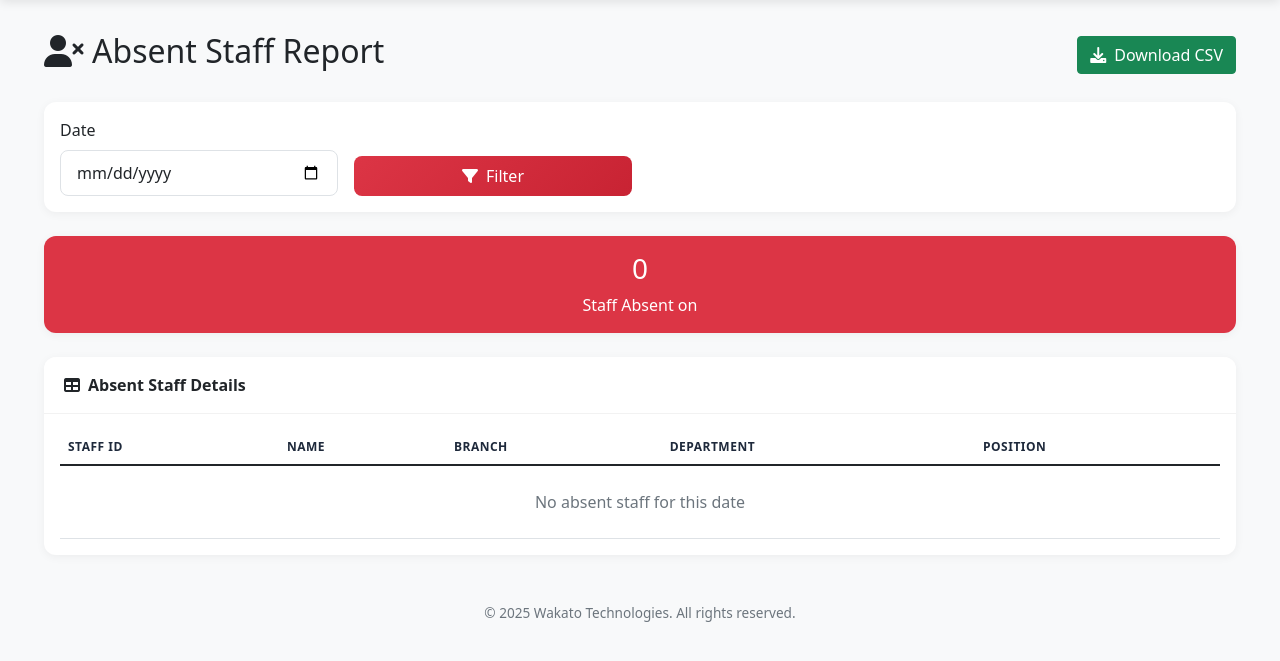
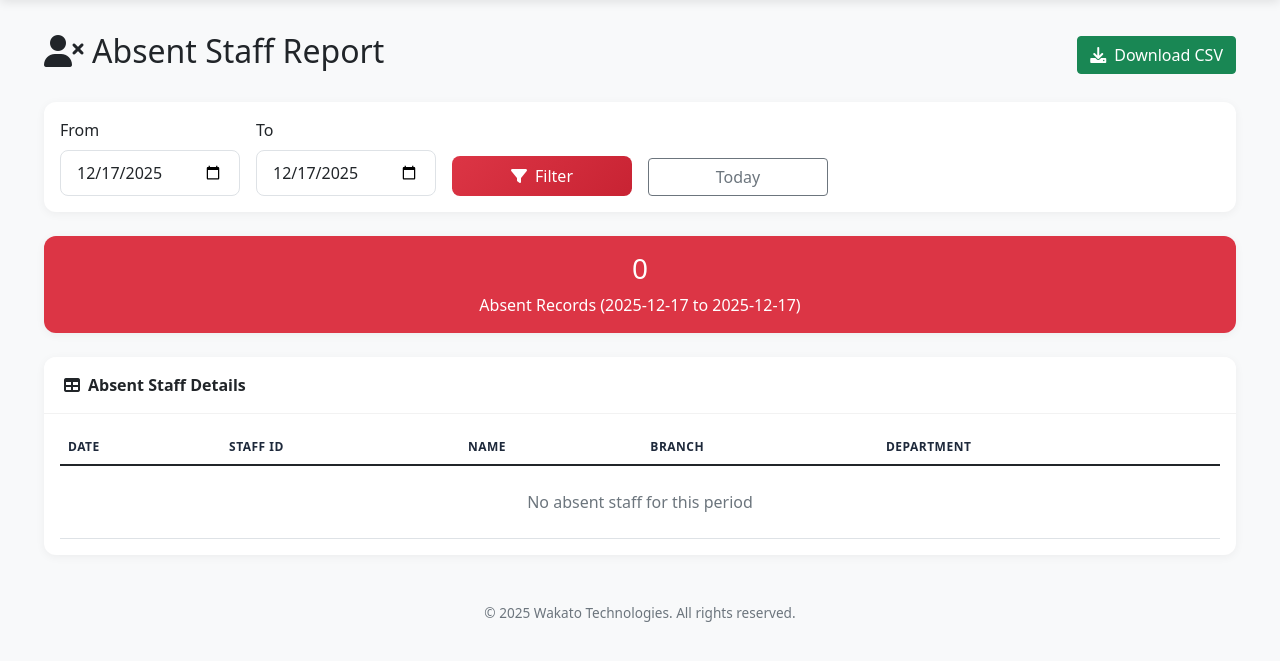
Before and after one commit to naturalwaves/attendance-system, a Flask app: page /reports/absent in a window 1280 px wide. Shown: the part 66-727 px from the top of the page. Run offline with Flask 3, Linux system fonts and the light colour scheme; the visitor is signed in with stand-in values (Sample User, id 1); data comes from the database, SQL or seed files in the repository; data that the repository does not hold is empty.

Commit message:
Update absent_report.html

```diff
--- a/templates/absent_report.html
+++ b/templates/absent_report.html
@@ -5,7 +5,7 @@
 {% block content %}
 <div class="d-flex justify-content-between align-items-center mb-4">
     <h2><i class="fas fa-user-times me-2"></i>Absent Staff Report</h2>
-    <a href="{{ url_for('download_absent', date=selected_date, school_id=selected_school_id or '') }}" class="btn btn-success">
+    <a href="{{ url_for('download_absent_report', date_from=date_from, date_to=date_to, school_id=school_id or '') }}" class="btn btn-success">
         <i class="fas fa-download me-2"></i>Download CSV
     </a>
 </div>
@@ -13,37 +13,44 @@
 <div class="card mb-4">
     <div class="card-body">
         <form method="GET" class="row g-3 align-items-end">
-            <div class="col-md-3">
-                <label class="form-label">Date</label>
-                <input type="date" name="date" class="form-control" value="{{ selected_date }}">
+            <div class="col-md-2">
+                <label class="form-label">From</label>
+                <input type="date" name="date_from" class="form-control" value="{{ date_from }}">
+            </div>
+            <div class="col-md-2">
+                <label class="form-label">To</label>
+                <input type="date" name="date_to" class="form-control" value="{{ date_to }}">
             </div>
 
             {% if current_user.role in ['super_admin', 'hr_viewer', 'ceo_viewer'] %}
-            <div class="col-md-3">
+            <div class="col-md-2">
                 <label class="form-label">Organization</label>
                 <select name="organization_id" id="organizationFilter" class="form-select">
                     <option value="">All Organizations</option>
                     {% for org in organizations %}
-                    <option value="{{ org.id }}" {% if selected_organization_id == org.id %}selected{% endif %}>{{ org.name }}</option>
+                    <option value="{{ org.id }}">{{ org.name }}</option>
                     {% endfor %}
                 </select>
             </div>
 
-            <div class="col-md-3">
+            <div class="col-md-2">
                 <label class="form-label">Branch</label>
                 <select name="school_id" id="branchFilter" class="form-select">
                     <option value="">All Branches</option>
-                    {% for school in schools %}
-                    <option value="{{ school.id }}" data-org="{{ school.organization_id or '' }}" {% if selected_school_id == school.id %}selected{% endif %}>{{ school.name }}</option>
+                    {% for s in schools %}
+                    <option value="{{ s.id }}" data-org="{{ s.organization_id or '' }}" {% if school_id == s.id|string %}selected{% endif %}>{{ s.name }}</option>
                     {% endfor %}
                 </select>
             </div>
             {% endif %}
 
-            <div class="col-md-3">
+            <div class="col-md-2">
                 <button type="submit" class="btn btn-primary w-100">
                     <i class="fas fa-filter me-2"></i>Filter
                 </button>
+            </div>
+            <div class="col-md-2">
+                <a href="{{ url_for('absent_report', today=1) }}" class="btn btn-outline-secondary w-100">Today</a>
             </div>
         </form>
     </div>
@@ -51,8 +58,8 @@
 
 <div class="card mb-4 bg-danger text-white">
     <div class="card-body text-center">
-        <h3>{{ absent_staff|length }}</h3>
-        <p class="mb-0">Staff Absent on {{ selected_date }}</p>
+        <h3>{{ absent_records|length }}</h3>
+        <p class="mb-0">Absent Records ({{ date_from }} to {{ date_to }})</p>
     </div>
 </div>
 
@@ -65,25 +72,25 @@
             <table class="table table-hover">
                 <thead>
                     <tr>
+                        <th>Date</th>
                         <th>Staff ID</th>
                         <th>Name</th>
                         <th>Branch</th>
                         <th>Department</th>
-                        <th>Position</th>
                     </tr>
                 </thead>
                 <tbody>
-                    {% for staff in absent_staff %}
+                    {% for record in absent_records %}
                     <tr>
-                        <td>{{ staff.staff_id }}</td>
-                        <td>{{ staff.name }}</td>
-                        <td>{{ staff.school.name if staff.school else 'N/A' }}</td>
-                        <td>{{ staff.department or 'N/A' }}</td>
-                        <td>{{ staff.position or 'N/A' }}</td>
+                        <td>{{ record.date.strftime('%d/%m/%Y') }}</td>
+                        <td>{{ record.staff.staff_id }}</td>
+                        <td>{{ record.staff.name }}</td>
+                        <td>{{ record.staff.school.name if record.staff.school else 'N/A' }}</td>
+                        <td>{{ record.staff.department or 'N/A' }}</td>
                     </tr>
                     {% else %}
                     <tr>
-                        <td colspan="5" class="text-center text-muted py-4">No absent staff for this date</td>
+                        <td colspan="5" class="text-center text-muted py-4">No absent staff for this period</td>
                     </tr>
                     {% endfor %}
                 </tbody>
```
